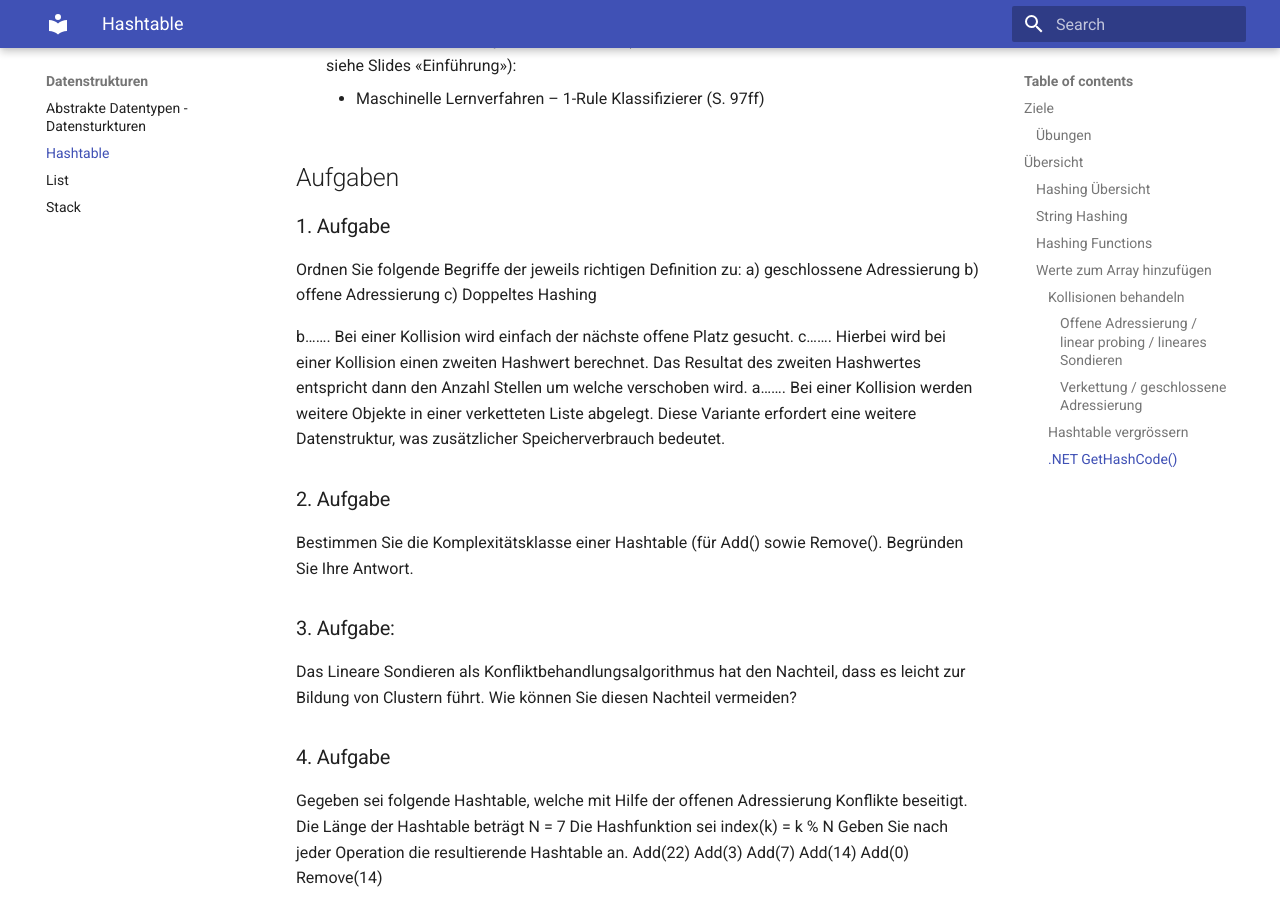
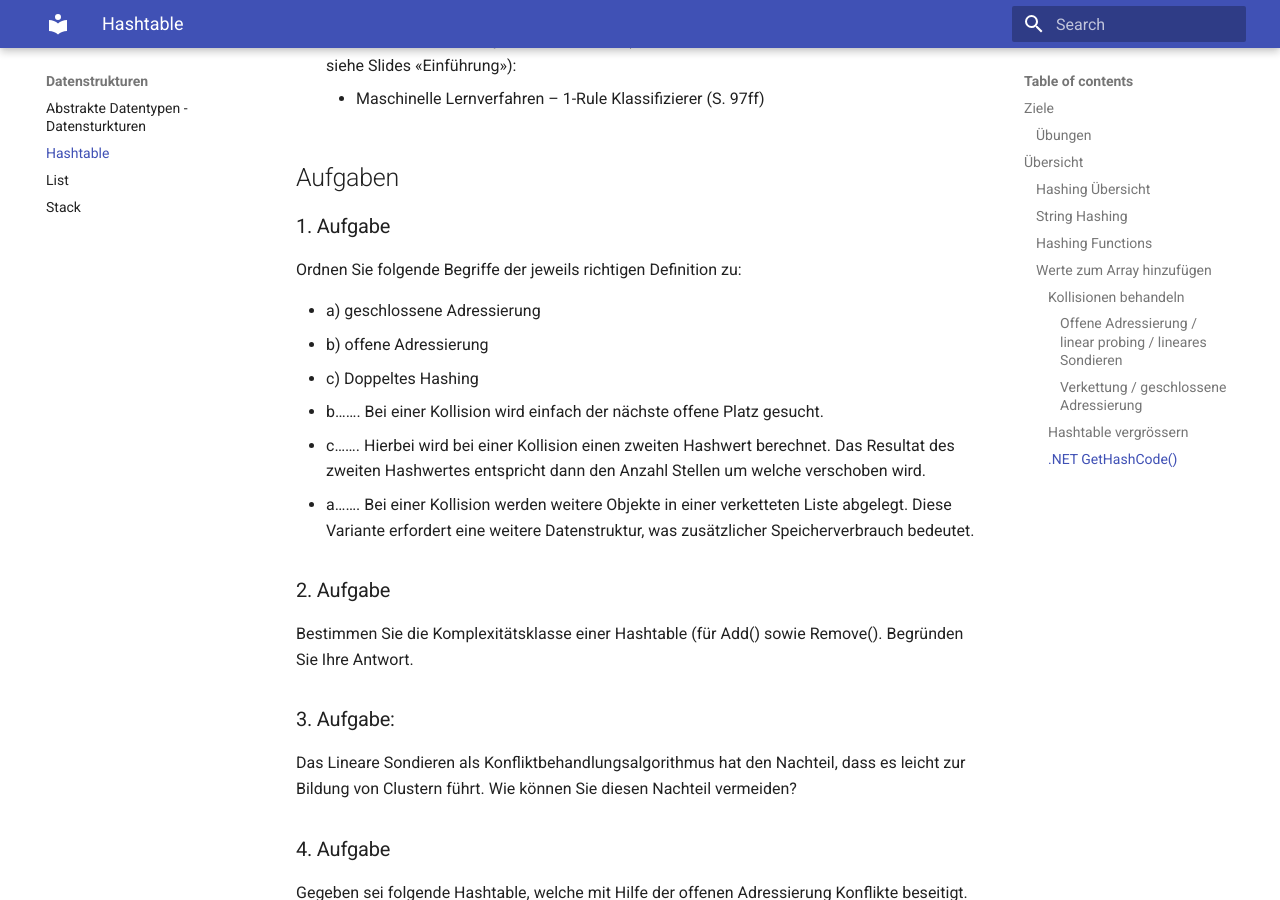
Before and after one commit to tsolenthaler/zbwAlgDs, an MkDocs documentation site: the page built from docs/datenstrukturen/hashtable.md, in a window 1280 px wide and 900 px high, scrolled down 5550 px. Built offline with MkDocs 1.6.1 and Material for MkDocs 9.7.7, drawn with Linux system fonts in a browser that asks for light colours; some of the changed text lies outside the part shown.

```diff
--- a/docs/datenstrukturen/hashtable.md
+++ b/docs/datenstrukturen/hashtable.md
@@ -231,16 +231,19 @@ public class Person {
 
 ### 1. Aufgabe
 Ordnen Sie folgende Begriffe der jeweils richtigen Definition zu:
-a) geschlossene Adressierung
-b) offene Adressierung
-c) Doppeltes Hashing
 
-b……. Bei einer Kollision wird einfach der nächste offene Platz gesucht.
-c……. Hierbei wird bei einer Kollision einen zweiten Hashwert berechnet. Das Resultat des zweiten Hashwertes entspricht dann den Anzahl Stellen um welche verschoben wird.
-a……. Bei einer Kollision werden weitere Objekte in einer verketteten Liste abgelegt. Diese Variante erfordert eine weitere Datenstruktur, was zusätzlicher Speicherverbrauch bedeutet.
+* a) geschlossene Adressierung
+* b) offene Adressierung
+* c) Doppeltes Hashing
+
+* b……. Bei einer Kollision wird einfach der nächste offene Platz gesucht.
+* c……. Hierbei wird bei einer Kollision einen zweiten Hashwert berechnet. Das Resultat des zweiten Hashwertes entspricht dann den Anzahl Stellen um welche verschoben wird.
+* a……. Bei einer Kollision werden weitere Objekte in einer verketteten Liste abgelegt. Diese Variante erfordert eine weitere Datenstruktur, was zusätzlicher Speicherverbrauch bedeutet.
 
 ### 2. Aufgabe
 Bestimmen Sie die Komplexitätsklasse einer Hashtable (für Add() sowie Remove(). Begründen Sie Ihre Antwort.
+
+
 
 ### 3. Aufgabe:
 Das Lineare Sondieren als Konfliktbehandlungsalgorithmus hat den Nachteil, dass es leicht zur Bildung
```
Also changed, not shown: other parts of docs/datenstrukturen/hashtable.md (+3 -3 lines).
